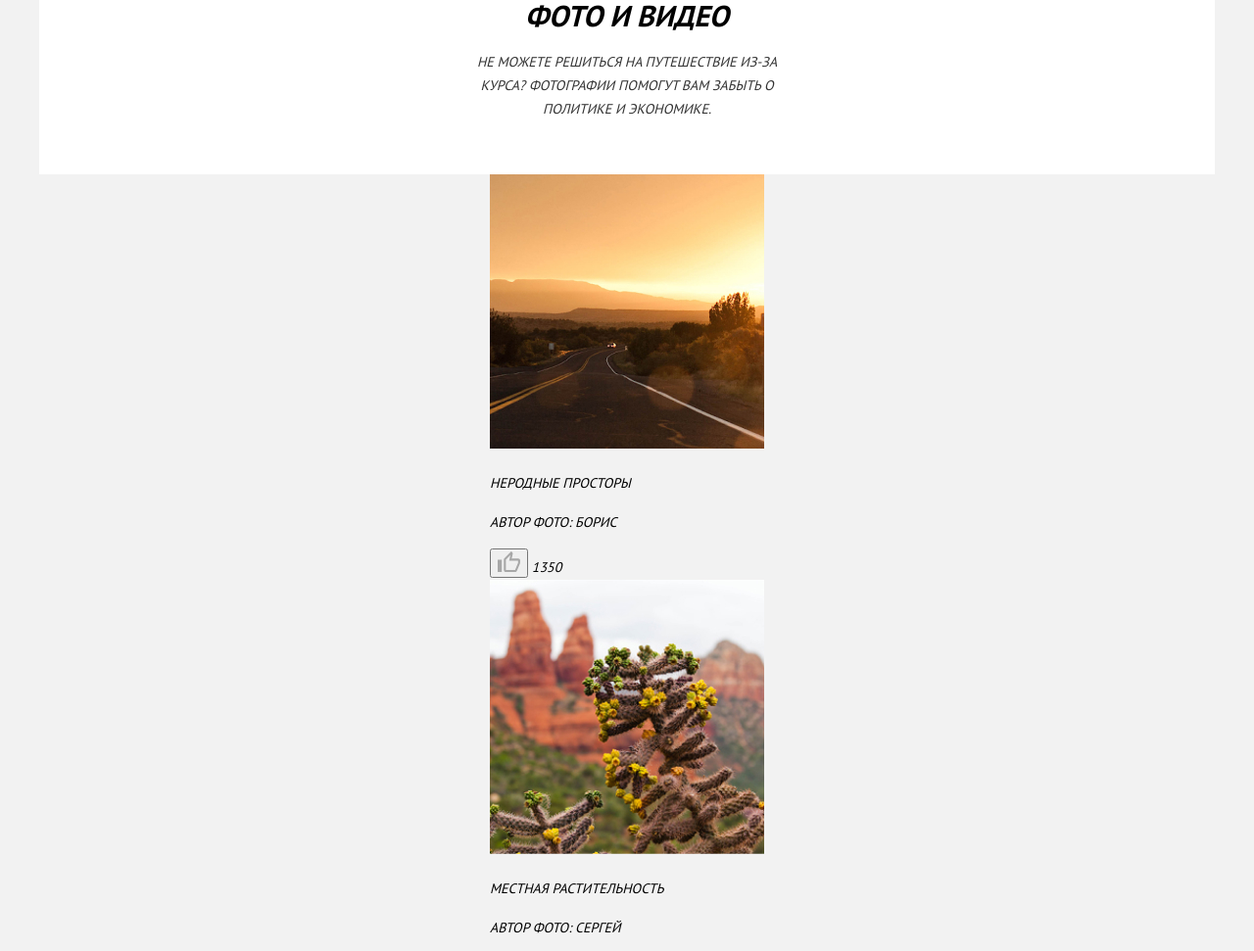
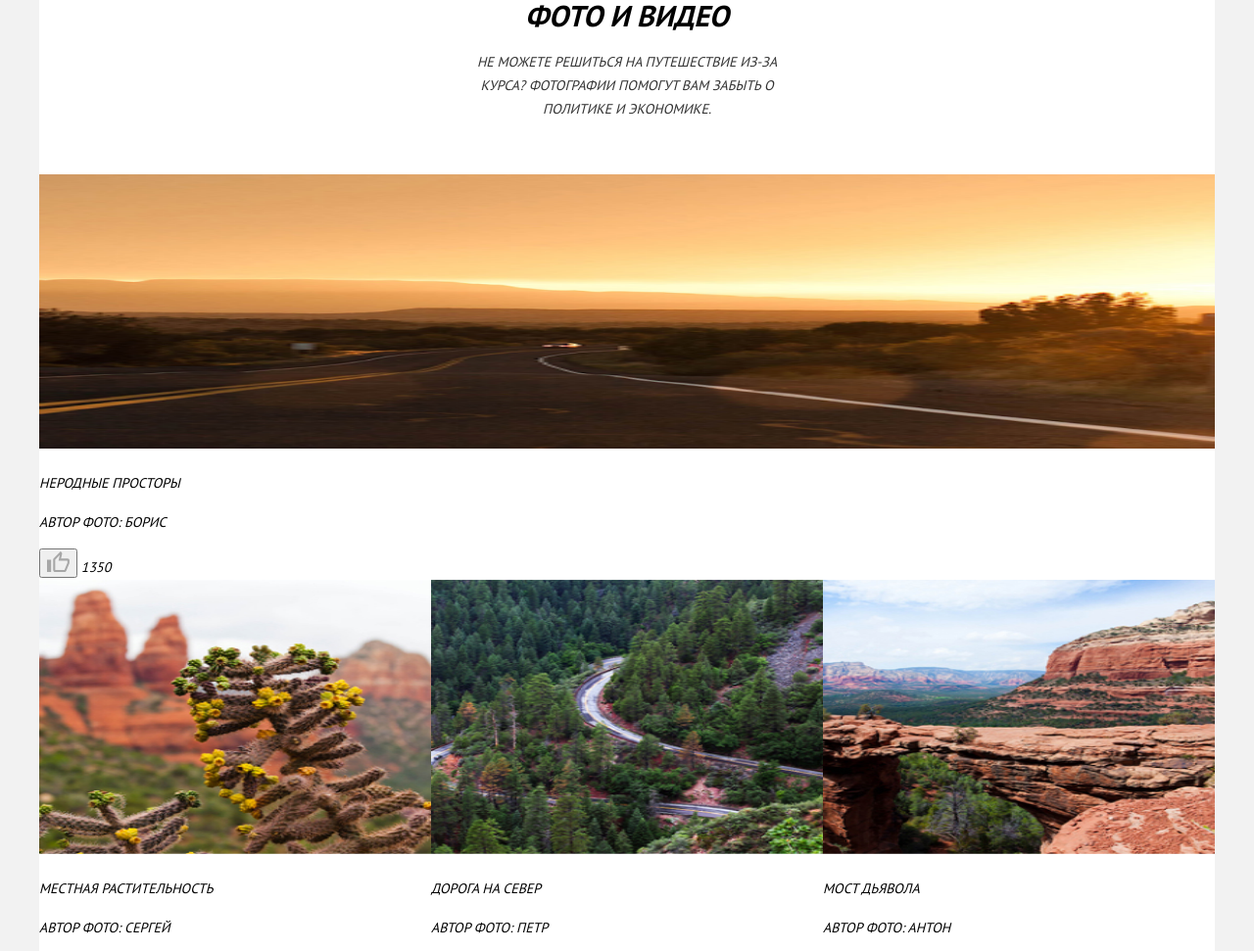
Before and after one commit to Badsergeant/SedonaAdaptive, a website: page source/catalog.html in a window 1280 px wide. Shown: the part 643-1614 px from the top of the page at 98% size. Drawn offline with nearby package versions, Linux system fonts and the light colour scheme; files that its build step writes are made by us from their sources.

Commit message:
complete build adaptive cells

```diff
--- a/source/catalog.html
+++ b/source/catalog.html
@@ -61,7 +61,7 @@
         </p>
       </div>
     </header>
-
+  <div class="photo-section-wrap">
     <section class="authors-photo">
       <h2 class="visually-hidden">
         Обзор достопримечательностей
@@ -139,7 +139,7 @@
       в очередной раз!
      </p>
      <article class="presentation__video-content video-player">
-       <img class="video-player__img" src="./img/video-mobile.svg" width="320" height="201" alt="Автомобили на дороге на фоне гор">
+       <img class="video-player__img" src="./img/video-mobile.svg" alt="Автомобили на дороге на фоне гор">
 
        <div class="video-player__controls">
 
@@ -166,7 +166,7 @@
 
       </article>
     </section>
-
+  </div>
   </main>
 
   <footer class="page-footer">
--- a/source/less/blocks/authors-photo.less
+++ b/source/less/blocks/authors-photo.less
@@ -1,6 +1,3 @@
-.authors-photo {
-
-}
 
 .authors-photo__list {
   list-style: none;
@@ -9,4 +6,89 @@
   align-items: center;
   padding: 0;
   margin: 0;
+
+  @media (min-width:@tablet-width) {
+    display: grid;
+    grid-template-columns: repeat(2, 1fr);
+    grid-template-rows: repeat(3, 1fr);
+  }
+  @media (min-width:@desktop-width) {
+    grid-template-columns: repeat(3, 1fr);
+    grid-template-rows: repeat(2, 1fr);
+  }
 }
+
+.photo-section-wrap {
+  background-color: @basic-white;
+  @media (min-width:@tablet-width) {
+    padding: 0px 60px;
+  }
+  @media (min-width:@desktop-width) {
+    padding: 0px;
+  }
+}
+
+.card {
+ background-color: @wrap-page;
+ @media (min-width:@desktop-width) {
+  background-color: @basic-white;
+ }
+}
+
+@media (min-width:@tablet-width) {
+  .authors-photo__item:nth-child(1) {
+    grid-column: ~"-1/1";
+    grid-row: ~"1/2";
+
+  }
+;
+
+  .authors-photo__item:nth-child(2) {
+    grid-column: ~"1/2";
+    grid-row: ~"2/3";
+  }
+
+  ;
+
+  .authors-photo__item:nth-child(3) {
+    grid-column: ~"2/3";
+    grid-row: ~"2/3";
+  }
+
+  ;
+
+  .authors-photo__item:nth-child(4) {
+    grid-column: ~"1/2";
+    grid-row: ~"3/4";
+  }
+
+  ;
+}
+
+@media (min-width:@desktop-width) {
+  .authors-photo__item:nth-child(1) {
+    grid-column: ~"-1/1";
+    grid-row: ~"1/2";
+
+  }
+;
+
+  .authors-photo__item:nth-child(2) {
+    grid-column: ~"1/2";
+    grid-row: ~"2/3";
+  }
+
+  ;
+
+  .authors-photo__item:nth-child(3) {
+    grid-column: ~"2/3";
+    grid-row: ~"2/3";
+  }
+
+  ;
+
+  .authors-photo__item:nth-child(4) {
+    grid-column: ~"3/4";
+    grid-row: ~"2/3";
+  }
+}
--- a/source/less/blocks/presentation.less
+++ b/source/less/blocks/presentation.less
@@ -1,6 +1,10 @@
 .presentation {
+  background-color: @basic-white;
   text-align: center;
   font-style: italic;
+  @media (min-width:@desktop-width) {
+    padding: 0px 200px;
+  }
 }
 
 .presentation__title {
```
